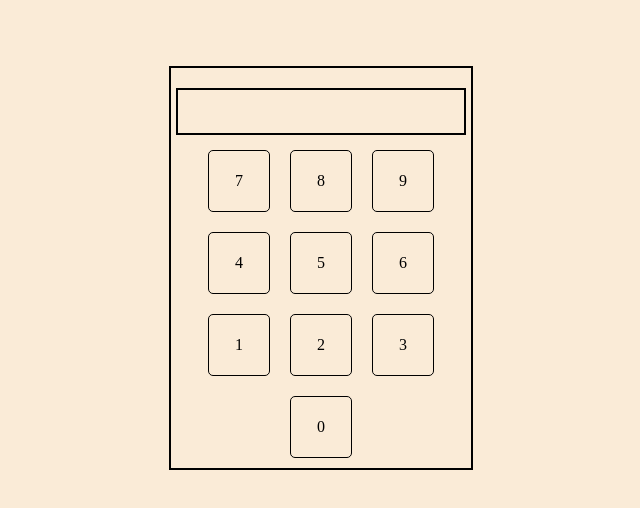
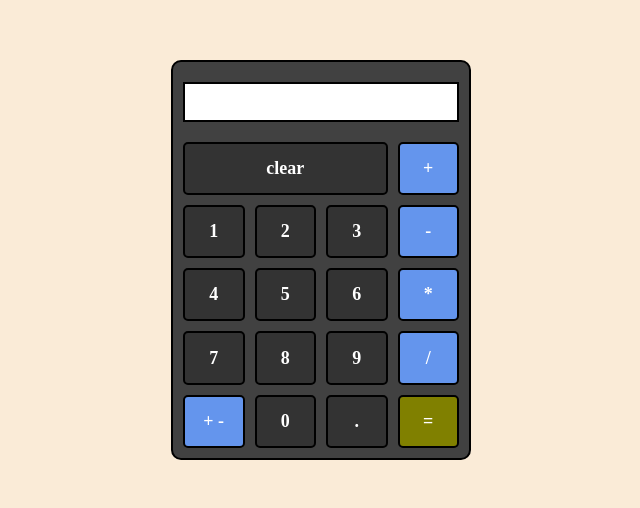
Before and after one commit to lemonsprig/calculator, a plain HTML site: page index.html in a window 1280 px wide. Shown: the part 140-648 px from the top of the page, without its empty margins (319-959 px from the left). Drawn offline with Linux system fonts and the light colour scheme.

Commit message:
Added calculator layout and style.

```diff
--- a/index.html
+++ b/index.html
@@ -14,21 +14,26 @@
         <div class="display">
 
         </div>
-        <div class="buttons">
-            <ul>
-                <li class="number">7</li>
-                <li class="number">8</li>
-                <li class="number">9</li>
-                <li class="number">4</li>
-                <li class="number">5</li>
-                <li class="number">6</li>
-                <li class="number">1</li>
-                <li class="number">2</li>
-                <li class="number">3</li>
-                <li class="number">0</li>
-            </ul>
-        </div>
-
+        <ul class="buttons-grid">
+            <li class="button" data-key="clear">clear</li>
+            <li class="button operand" data-key="1">+</li>
+            <li class="button" data-key="1">1</li>
+            <li class="button" data-key="1">2</li>
+            <li class="button" data-key="1">3</li>
+            <li class="button operand" data-key="1">-</li>
+            <li class="button" data-key="1">4</li>
+            <li class="button" data-key="1">5</li>
+            <li class="button" data-key="1">6</li>
+            <li class="button operand" data-key="1">*</li>
+            <li class="button" data-key="1">7</li>
+            <li class="button" data-key="1">8</li>
+            <li class="button" data-key="1">9</li>
+            <li class="button operand" data-key="1">/</li>
+            <li class="button operand" data-key="1">+ -</li>
+            <li class="button" data-key="1">0</li>
+            <li class="button" data-key="1">.</li>
+            <li class="button equals" data-key="1">=</li>
+        </ul>
     </div>
 
 </body>
--- a/styles/style.css
+++ b/styles/style.css
@@ -1,5 +1,6 @@
 
-ul {
+* {
+    box-sizing: border-box;
     margin: 0;
     padding: 0;
 }
@@ -18,35 +19,52 @@ body {
     width: 300px;
     display: flex;
     flex-direction: column;
+    border-radius: 10px;
+    background-color: #414141;
 }
 
 .display {
     border: 2px solid black;
-    margin: 5px;
+    margin: 10px;
     margin-top: 20px;
     height: 50px;
+    background-color: #FFF;
 }
 
-.buttons {
+.buttons-grid {
+    display: grid;
+    margin: 10px;
+    grid-template-columns: repeat(4,1fr);
+    grid-template-rows: repeat(5, 1fr);
+    height: 100%;
+    gap: 10px;
+}
+
+.buttons-grid > li {
+    text-decoration: none;
+    list-style: none;
+    border: 2px solid #000;
+    border-radius: 5px;
+}
+
+.button[data-key="clear"] {
+    grid-column: 1 / 4;
+}
+
+.button {
     display: flex;
     justify-content: center;
+    align-items: center;
+    background-color:#333333;
+    color: #FFF;
+    font-weight: bold;
+    font-size: 18px;
 }
 
-
-.buttons ul{
-    display: flex;
-    flex-wrap: wrap;
-    text-decoration: none;
-    justify-content: center;
+.button.operand {
+    background-color: cornflowerblue;
 }
 
-.buttons ul li {
-    display: flex;
-    width: 60px;
-    height: 60px;
-    margin: 10px;
-    border: 1px solid black;
-    border-radius: 5px;
-    justify-content: center;
-    align-items: center;
+.button.equals {
+    background-color: olive;
 }
```
